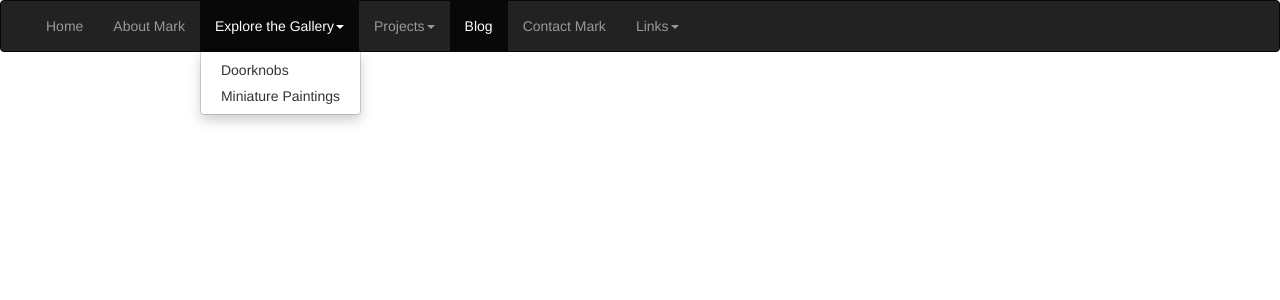
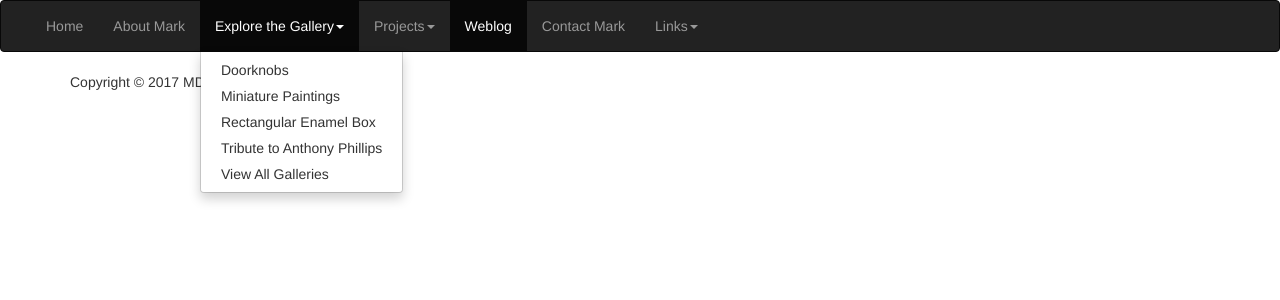
Before and after one commit to markymo5115/mdmorris_live, a Django app: template my_zinnia_bootstrap/templates/zinnia/navigation.html in a window 1280 px wide, after a click on "Explore the Gallery". Shown: the top 300 px of the page. Run offline with Django 3.2, Linux system fonts and the light colour scheme; the template is opened without the code that fills it, so the values that code supplies are empty; some libraries are stand-ins or nearby versions.

Commit message:
Finished site, this could be improved but for now I think it's finished

```diff
--- a/frontpage/admin.py
+++ b/frontpage/admin.py
@@ -1,12 +1,15 @@
 from django import forms
 from django.contrib import admin
 from ckeditor.widgets import CKEditorWidget
+#from ckeditor_uploader.widgets import CKEditorUploadingWidget
 from .models import Introduction
 
 class IntroductionAdminForm(forms.ModelForm):
 
 	text = forms.CharField(widget=CKEditorWidget())
-	image_description = forms.CharField(widget=CKEditorWidget(), required=False)
+	#text = forms.CharField(widget=CKEditorUploadingWidget())
+	image_description = forms.CharField(widget=CKEditorWidget(),
+					required=False)
 
 	class Meta:
 		model = Introduction
--- a/frontpage/views.py
+++ b/frontpage/views.py
@@ -3,15 +3,15 @@ from django.shortcuts import render
 from .models import Introduction
 
 def home_view(request):
-	intro = Introduction.objects.filter(title='Home')[0]
+	intro = Introduction.objects.filter(slug='home-3')[0]
 	return render(request, 'frontpage/home.html', {'intro': intro})
 
 def aboutme_view(request):
-	intro = Introduction.objects.filter(title='About Me')[0]
+	intro = Introduction.objects.filter(slug='about-me')[0]
 	return render(request, 'frontpage/aboutme.html', {'intro': intro})
 
 def contactme_view(request):
-	intro = Introduction.objects.filter(title='Contact Me')[0]
+	intro = Introduction.objects.filter(slug='contact-me')[0]
 	return render(request, 'frontpage/contactme.html', {'intro': intro})
 
 def links_view(request, slug):
--- a/mdmorris_blog/urls.py
+++ b/mdmorris_blog/urls.py
@@ -45,8 +45,8 @@ urlpatterns = [
 #  url(r'^blog', RedirectView.as_view(url='photologue/', permanent=True), name='blog'),
     url(r'^admin/doc/', include('django.contrib.admindocs.urls')),
     url(r'^admin/', admin.site.urls),
-    url(r'^blog/sitemap/', RedirectView.as_view(url='/sitemap.xml', permanent=True), name='sitemap'),
-    url(r'^blog/', include('zinnia.urls', namespace='zinnia')),
+    url(r'^weblog/sitemap/', RedirectView.as_view(url='/sitemap.xml', permanent=True), name='sitemap'),
+    url(r'^weblog/', include('zinnia.urls', namespace='zinnia')),
     url(r'^comments/', include('django_comments.urls')),
     url(r'^xmlrpc/$', handle_xmlrpc),
     url(r'^i18n/', include('django.conf.urls.i18n')),
--- a/my_zinnia_bootstrap/templates/zinnia/navigation.html
+++ b/my_zinnia_bootstrap/templates/zinnia/navigation.html
@@ -52,6 +52,9 @@
 
 					<li class="sub-page"><a href="{% url 'photologue:pl-gallery' slug='doorknobs' %}">Doorknobs</a></li>
 					<li class="sub-page"><a href="{% url 'photologue:pl-gallery' slug='miniature-paintings' %}">Miniature Paintings</a></li>
+					<li class="sub-page"><a href="{% url 'photologue:pl-gallery' slug='rectangular-enamel-box' %}">Rectangular Enamel Box</a></li>
+					<li class="sub-page"><a href="{% url 'photologue:pl-gallery' slug='tribute-anthony-phillips' %}">Tribute to Anthony Phillips</a></li>
+					<li class="sub-page"><a href="{% url 'photologue:gallery-list' %}">View All Galleries</a></li>
 					</ul>
 			    </li>
 			   <li class="projects dropdown">
@@ -60,15 +63,17 @@
 			        </a>
 					<ul class="dropdown-menu">
 
-					<li class="sub-page"><a href="{% url 'photologue-custom:pl-projects' slug='enamel-cross-project' %}">Enamel Cross</a></li>
+					<li class="sub-page"><a href="{% url 'photologue:pl-gallery' slug='enamel-cross-project' %}">Enamel Cross</a></li>
+					<li class="sub-page"><a href="{% url 'photologue:pl-gallery' slug='miniature-painting-projects' %}">Painting Progressions</a></li>
+					<li class="sub-page"><a href="{% url 'photologue:pl-gallery' slug='cloisonne-enamel-doorknobs-project' %}">Cloisonne doorknobs</a></li>
 			    </li>
 			   </ul>
 			</li>
 
 			   {% url 'zinnia:entry_archive_index' as entry_archive_index_url %}
-		   	   <li class="blog{% if entry_archive_index_url in request.path %} active{% endif %}">
+		   	   <li class="webblog{% if entry_archive_index_url in request.path %} active{% endif %}">
 				<a href="{{ entry_archive_index_url }}">
-					{% trans "Blog" %}
+					{% trans "Weblog" %}
 				</a>
 			   </li>
 
@@ -89,7 +94,13 @@
         	{% block my_content %}{% endblock %}
         </div>
 	<footer class="container">
-		{% block footer_content %}{% endblock %}
+		{% block my_footer_content %}
+		<div class="row">
+			<div class="hfeed col-xs-12">
+				Copyright © 2017 MDMorris. All Rights Reserved.
+			</div>
+		</div>
+		{% endblock %}
 	</footer>
         <script src="{% static "zinnia_bootstrap/bootstrap/js/jquery.js" %}"></script>
         <script src="{% static "zinnia_bootstrap/bootstrap/js/bootstrap.min.js" %}"></script>
--- a/my_zinnia_bootstrap/templates/zinnia/template_css.html
+++ b/my_zinnia_bootstrap/templates/zinnia/template_css.html
@@ -55,3 +55,7 @@ div.row img.thumbnail {
 .img-thumbnail {
 	border: None;
 }
+
+footer {
+	text-align:center;
+}
--- a/photologue_custom/models.py
+++ b/photologue_custom/models.py
@@ -13,6 +13,9 @@ class GalleryExtended(models.Model):
 
 	# Link back to Photologue's Gallery model.
 	gallery = models.OneToOneField(Gallery, related_name='extended')
+
+	# state if it is a project gallery
+	isProjectGallery = models.BooleanField(default = False)
 
 	# This is the important bit - where we add in the tags.
 	tags = TaggableManager(blank=True)
@@ -100,7 +103,7 @@ class MyPhoto(Photo):
         """Return the public galleries to which this photo belongs."""
         temp = self.galleries.filter(is_public=True)
 #        for i in range(0,len(temp)):
-#           if temp[i].isProjectGallery:
+#           if temp[i].galleryextended.isProjectGallery:
 #              temp[i]=map_to_proxy(temp[i],MyGallery)
         temp = [map_to_proxy(temp[i], MyGallery) for i in range(0, len(temp))]
         return temp
--- a/zinnia_gallery/admin.py
+++ b/zinnia_gallery/admin.py
@@ -4,6 +4,7 @@ from django import forms
 
 from ckeditor.widgets import CKEditorWidget
 from zinnia.models.entry import Entry
+
 from zinnia.admin.entry import EntryAdmin
 
 #from .models import Gallery, Picture
@@ -30,6 +31,5 @@ class EntryGalleryAdmin(EntryAdmin):
 			'classes': ('collapse', 'collapse-closed',)}),) + \
 		EntryAdmin.fieldsets[2:]
 
+
 admin.site.register(Entry, EntryGalleryAdmin)
-#admin.site.register(Gallery)
-#admin.site.register(Picture)
```
Also changed, not shown: frontpage/models.py (+7 -4 lines), photologue_custom/admin.py (line endings or trailing spaces).
